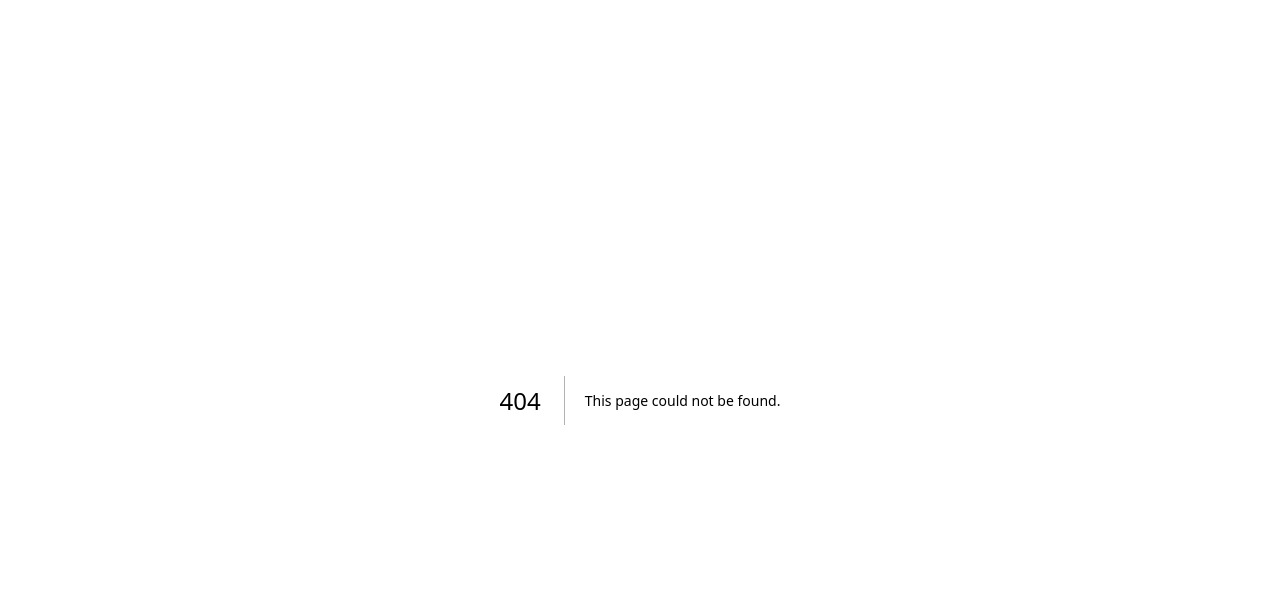
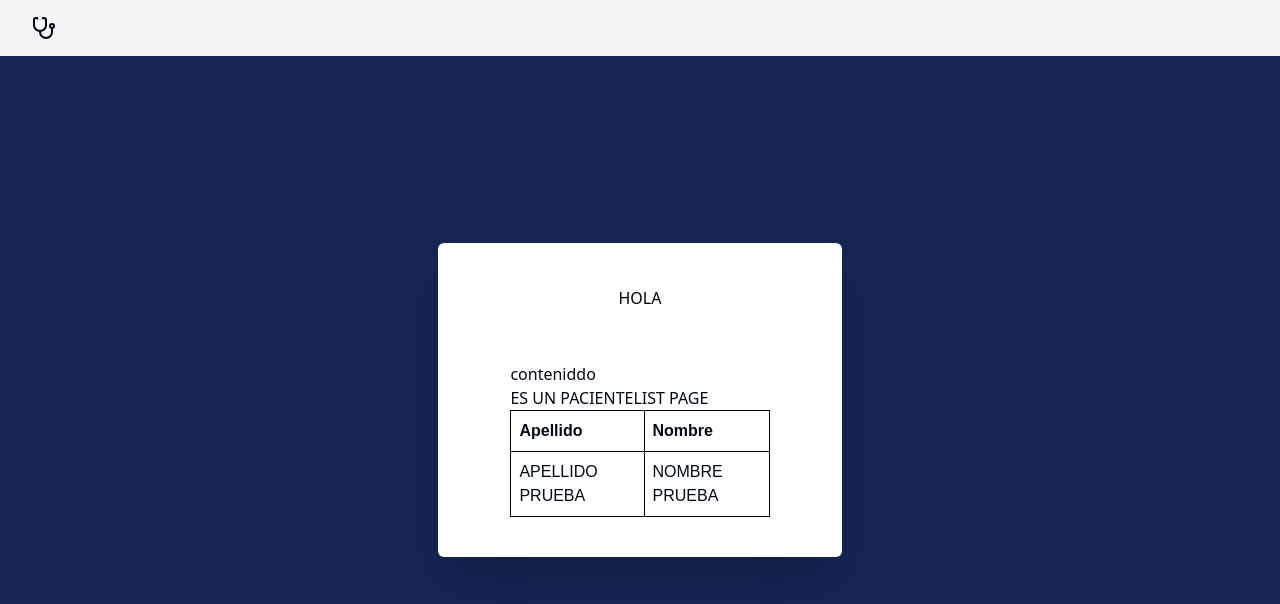
Before and after one commit to agustinpiperno/TDL, a Next.js app in the folder sistema-interno-hospitales/: page /pacientes in a window 1280 px wide. Before the commit this address had no page. Shown: the top 604 px of the page. Built offline with nearby package versions, Linux system fonts and the light colour scheme.

Commit message:
Front inicial CRUD Pacientes

```diff
--- /dev/null
+++ b/sistema-interno-hospitales/src/app/(auth)/pacientes/page.tsx
@@ -0,0 +1,9 @@
+import PacientesForm from "@/components/form/PacientesForm";
+
+export default function Pacientes() {
+	return (
+		<div className="w-full">
+			<PacientesForm />
+		</div>
+	);
+}
--- /dev/null
+++ b/sistema-interno-hospitales/src/components/form/PacientesForm.tsx
@@ -0,0 +1,30 @@
+"use client";
+import { useState } from "react";
+import { IPaciente, dummyPacienteList } from "../ui/Paciente.type";
+import PacienteList from "../ui/PacienteList";
+
+const PacientesForm = () => {
+    // return <div>HOLA</div>
+    const [pacienteList, setPacienteList] = useState(
+        dummyPacienteList as IPaciente[]
+    );
+
+    return (
+        <>
+        <article className="article-header">
+            <header>
+                <h1>HOLA</h1>
+            </header>
+        </article>
+
+        <section className="section-content">
+            <div>
+                conteniddo
+                <PacienteList list={pacienteList}/>
+            </div>
+        </section>
+        </>
+    );
+};
+
+export default PacientesForm;
--- /dev/null
+++ b/sistema-interno-hospitales/src/components/ui/Paciente.type.ts
@@ -0,0 +1,25 @@
+export interface IPaciente {
+    idPaciente: string;
+    apellido: string;
+    nombre: string;
+    tipoDocumento: string;
+    documento: number;
+    direccion: string;
+    telefono: string;
+    ocupacion: string;
+    idPrepaga: string;
+}
+
+export const dummyPacienteList : IPaciente[] = [
+    {
+        idPaciente: new Date().toJSON().toString(),
+        apellido: "APELLIDO PRUEBA",
+        nombre: "NOMBRE PRUEBA",
+        tipoDocumento: "DNI",
+        documento: 1,
+        direccion: "DIRECCION PRUEBA",
+        telefono: "TELEFONO PRUEBA",
+        ocupacion: "OCUPACION PRUEBA",
+        idPrepaga: "ID PREPAGA PRUEBA",
+    },
+]
--- /dev/null
+++ b/sistema-interno-hospitales/src/components/ui/PacienteList.tsx
@@ -0,0 +1,59 @@
+import { IPaciente } from "./Paciente.type";
+
+type Props = {
+    list: IPaciente[]
+}
+
+// const PacienteList = (props: Props) =>{
+//     const {list} = props;
+//     return <div>ES UN PACIENTELIST PAGE
+
+//     <table>
+//         <tr>
+//             <th>Apellido</th>
+//             <th>Nombre</th>
+//         </tr>
+//         {list.map((paciente) => {
+//             // console.log(paciente);
+//             //console.log(paciente.apellido);
+//             return (
+//                 <tr key={paciente.idPaciente}>
+//                     <td>{`${paciente.apellido}`}</td>
+//                     <td>{`${paciente.nombre}`}</td>
+//                 </tr>
+//             )
+//         })}
+
+//     </table>
+//     </div>
+
+
+// }
+
+const PacienteList = (props: Props) => {
+    const { list } = props;
+    return (
+        <div>
+            ES UN PACIENTELIST PAGE
+            <table>
+                <thead>
+                    <tr>
+                        <th>Apellido</th>
+                        <th>Nombre</th>
+                    </tr>
+                </thead>
+                <tbody>
+                    {list.map((paciente) => (
+                        <tr key={paciente.idPaciente}>
+                            <td>{`${paciente.apellido}`}</td>
+                            <td>{`${paciente.nombre}`}</td>
+                        </tr>
+                    ))}
+                </tbody>
+            </table>
+        </div>
+    );
+};
+
+
+export default PacienteList;
--- a/sistema-interno-hospitales/src/styles/globals.css
+++ b/sistema-interno-hospitales/src/styles/globals.css
@@ -83,3 +83,31 @@
   border-radius: 5px;
   margin-top: 10px;
 }
+
+.article-header{
+  color: black;
+  border: 3px solid transparent;
+  text-align: center;
+}
+
+.section-content{
+  margin-left: 10%;
+  margin-right: 10%;
+  margin-top: 15%;
+}
+
+table{
+  font-family: arial, sans-serif;
+  border-collapse: collapse;
+  width: 100%;
+}
+
+td, th {
+  border: 1px solid black;
+  text-align: left;
+  padding: 8px;
+}
+
+tr:nth-child(even){
+  background-color: #dddddd;
+}
```
